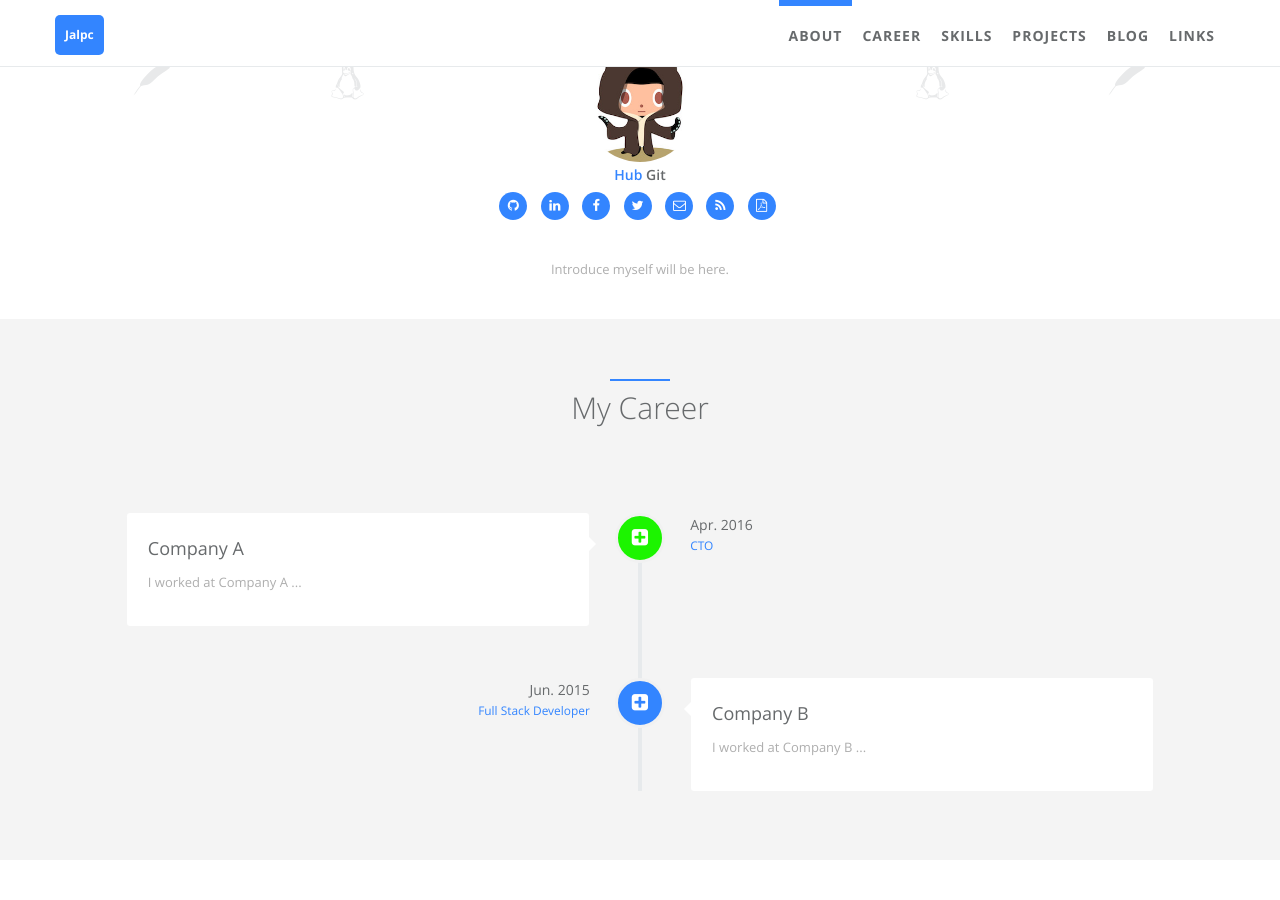
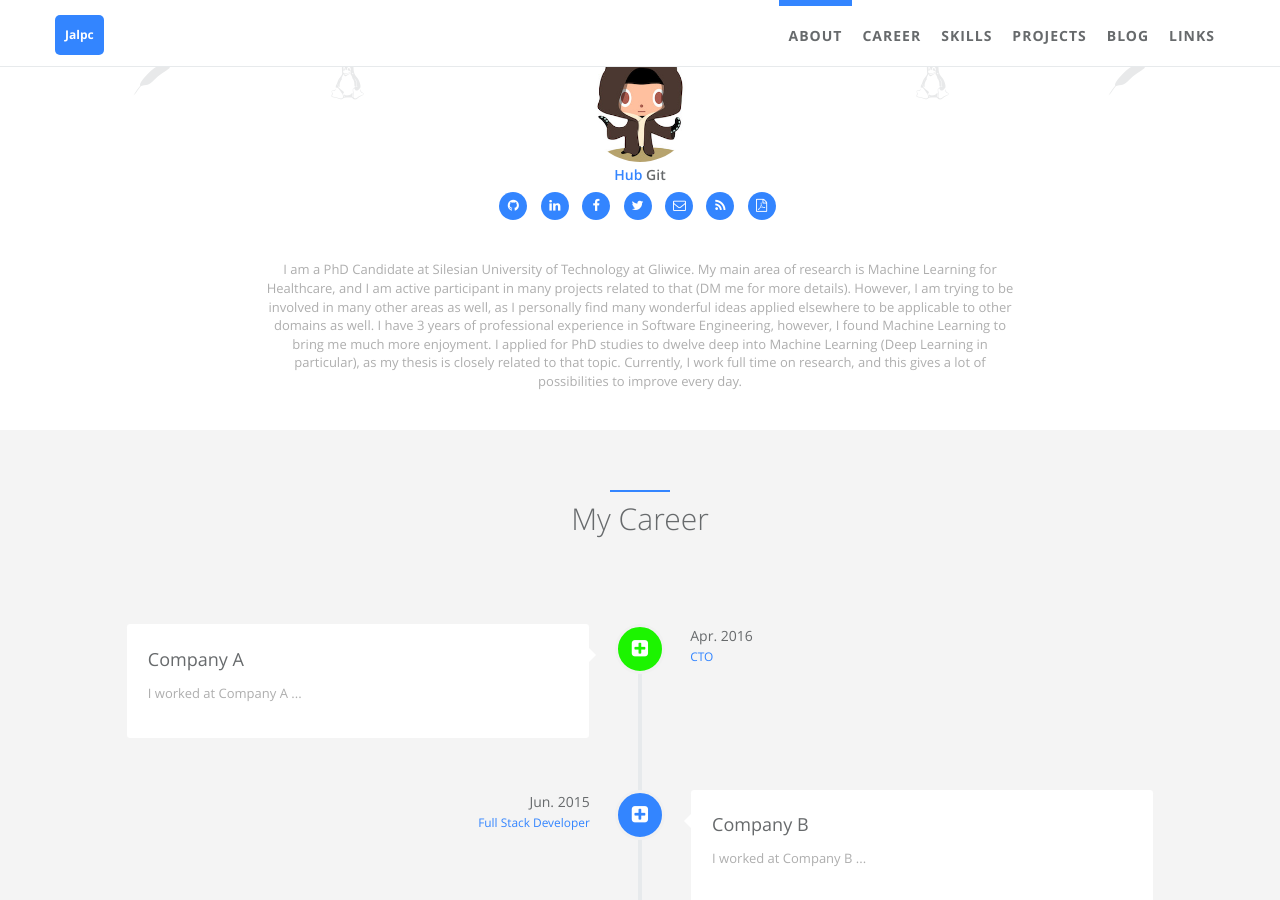
Before and after one commit to wprazuch/wprazuch.github.io, a Jekyll site: the page built from index.html, in a window 1280 px wide and 900 px high, scrolled down 563 px. Built offline with Jekyll 4.4.1, drawn with Linux system fonts in a browser that asks for light colours.

Commit message:
Added decription file

```diff
--- a/_config.yml
+++ b/_config.yml
@@ -28,7 +28,15 @@ author:  # change following line to your infomation.
   skill_icon2:
     - name: fa-linux
     - name: icon-apache
-  desc: Introduce myself will be here.  # Describe yourself.
+  desc: I am a PhD Candidate at Silesian University of Technology at Gliwice. My main area
+        of research is Machine Learning for Healthcare, and I am active participant in many projects
+        related to that (DM me for more details). However, I am trying to be involved in many other areas as well, as I
+        personally find many wonderful ideas applied elsewhere to be applicable to other domains as well.
+        I have 3 years of professional experience in Software Engineering, however, I found Machine Learning to bring me
+        much more enjoyment. I applied for PhD studies to dwelve deep into Machine Learning (Deep
+        Learning in particular), as my thesis is closely related to that topic. Currently, I work full time on
+        research, and this gives a lot of possibilities to improve every day.
+  # Describe yourself.
 
 # comment
 disqus:  # if you wanna comment feature, go to https://disqus.com/ to get your configuration; if not, comment following two lines.
```
